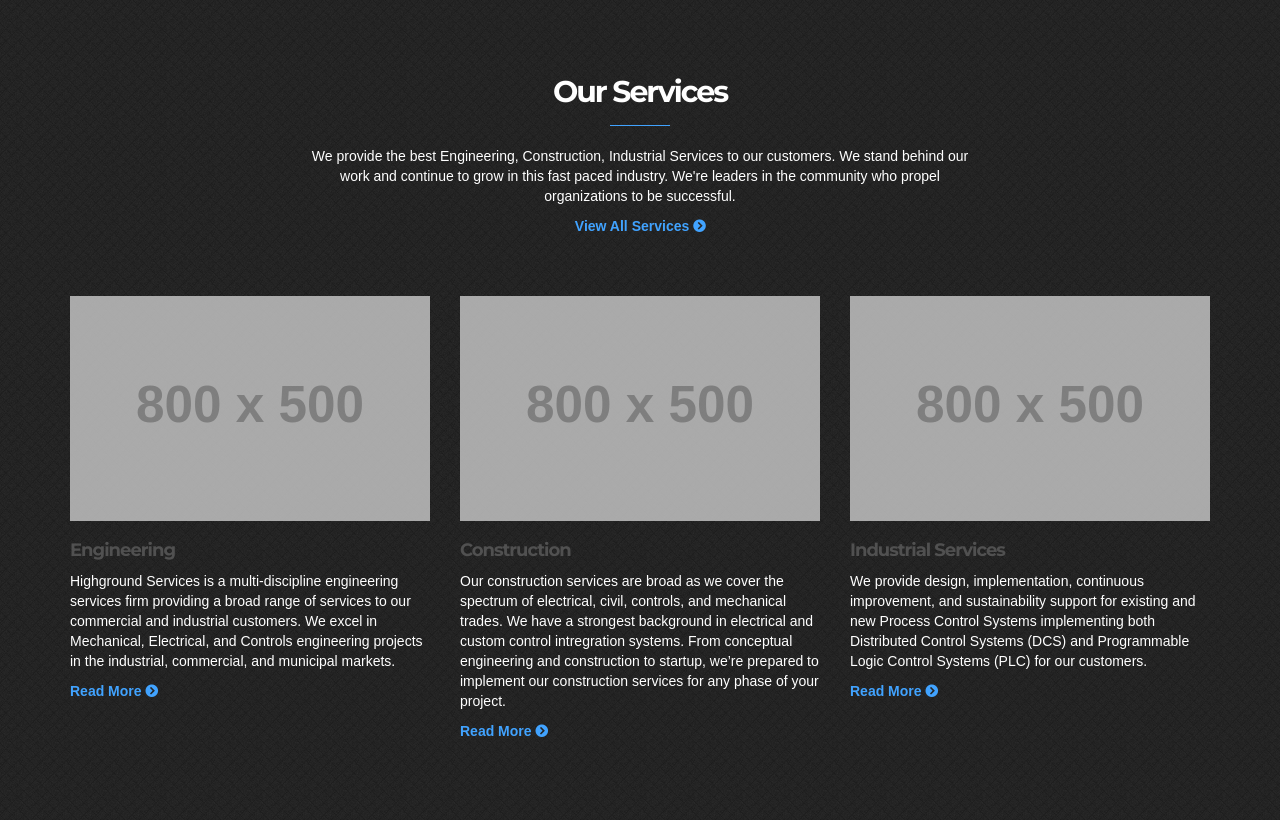
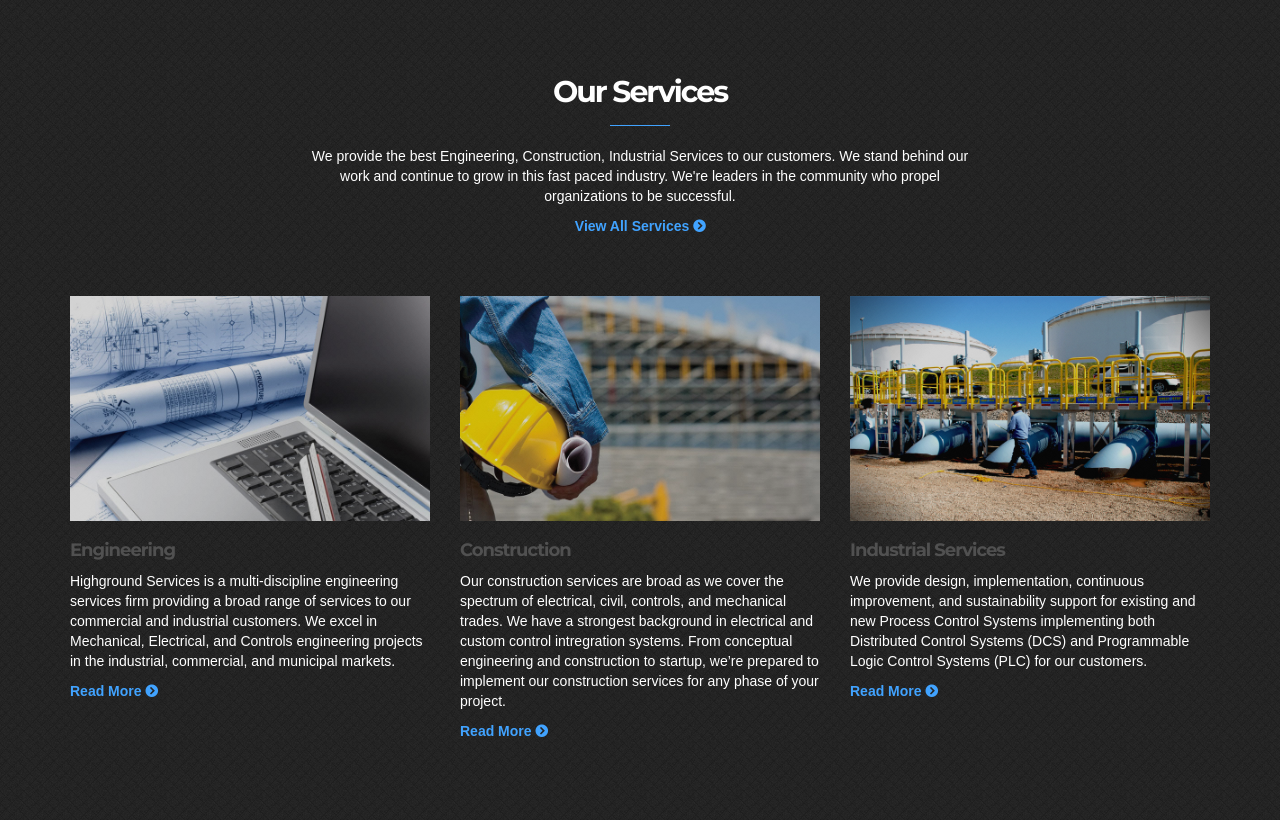
Before and after one commit to boarderdav/HighgroundEngineering, a PHP site: page / in a window 1280 px wide. Shown: the part 1058-1878 px from the top of the page. Run offline with PHP 8.4, Linux system fonts and the light colour scheme; grey boxes labelled with a size stand in for pictures from a placeholder-image service; some libraries are stand-ins or nearby versions; some web fonts are replaced.

Commit message:
homepage updates, new main pictures

```diff
--- a/index.html
+++ b/index.html
@@ -231,7 +231,7 @@
                 <div class="col-sm-4 col-md-4">
                     <div class="service"> <!-- Service #1 -->
                         <a href="service/civil-architecture.php">
-                            <img src="http://placehold.it/800x500" alt="" class="img-responsive">
+                            <img src="img/engineering1.jpg" alt="" class="img-responsive">
                         </a>
                         <a href="service/civil-architecture.php"><h4>Engineering</h4></a>
                         <p>Highground Services is a multi-discipline engineering services firm providing a broad range of services to our commercial and industrial customers. We excel in Mechanical, Electrical, and Controls engineering projects in the industrial, commercial, and municipal markets.</p>
@@ -242,7 +242,7 @@
                 <div class="col-sm-4 col-md-4">
                     <div class="service"> <!-- Service #2 -->
                         <a href="service/mechanical.php">
-                            <img src="http://placehold.it/800x500" alt="" class="img-responsive">
+                            <img src="img/construction1.jpg" alt="" class="img-responsive">
                         </a>
                         <a href="service/mechanical.php"><h4>Construction</h4></a>
                         <p>Our construction services are broad as we cover the spectrum of electrical, civil, controls, and mechanical trades. We have a strongest background in electrical and custom control intregration systems. From conceptual engineering and construction to startup, we’re prepared to implement our construction services for any phase of your project.</p>
@@ -253,7 +253,7 @@
                 <div class="col-sm-4 col-md-4">
                     <div class="service"> <!-- Service #3 -->
                         <a href="service/electrical.php">
-                            <img src="http://placehold.it/800x500" alt="" class="img-responsive">
+                            <img src="img/industrial1.jpg" alt="" class="img-responsive">
                         </a>
                         <a href="service/electrical.php"><h4>Industrial Services</h4></a>
                         <p>We provide design, implementation, continuous improvement, and sustainability support for existing and new Process Control Systems implementing both Distributed Control Systems (DCS) and Programmable Logic Control Systems (PLC) for our customers.  </p>
--- a/index.php
+++ b/index.php
@@ -144,7 +144,7 @@
                 <div class="col-sm-4 col-md-4">
                     <div class="service"> <!-- Service #1 -->
                         <a href="service/civil-architecture.php">
-                            <img src="http://placehold.it/800x500" alt="" class="img-responsive">
+                            <img src="img/engineering1.jpg" alt="" class="img-responsive">
                         </a>
                         <a href="service/civil-architecture.php"><h4>Engineering</h4></a>
                         <p>Highground Services is a multi-discipline engineering services firm providing a broad range of services to our commercial and industrial customers. We excel in Mechanical, Electrical, and Controls engineering projects in the industrial, commercial, and municipal markets.</p>
@@ -155,7 +155,7 @@
                 <div class="col-sm-4 col-md-4">
                     <div class="service"> <!-- Service #2 -->
                         <a href="service/mechanical.php">
-                            <img src="http://placehold.it/800x500" alt="" class="img-responsive">
+                            <img src="img/construction1.jpg" alt="" class="img-responsive">
                         </a>
                         <a href="service/mechanical.php"><h4>Construction</h4></a>
                         <p>Our construction services are broad as we cover the spectrum of electrical, civil, controls, and mechanical trades. We have a strongest background in electrical and custom control intregration systems. From conceptual engineering and construction to startup, we’re prepared to implement our construction services for any phase of your project.</p>
@@ -166,7 +166,7 @@
                 <div class="col-sm-4 col-md-4">
                     <div class="service"> <!-- Service #3 -->
                         <a href="service/electrical.php">
-                            <img src="http://placehold.it/800x500" alt="" class="img-responsive">
+                            <img src="img/industrial1.jpg" alt="" class="img-responsive">
                         </a>
                         <a href="service/electrical.php"><h4>Industrial Services</h4></a>
                         <p>We provide design, implementation, continuous improvement, and sustainability support for existing and new Process Control Systems implementing both Distributed Control Systems (DCS) and Programmable Logic Control Systems (PLC) for our customers.  </p>
```
Also changed, not shown: img/construction1.jpg (added), img/engineering1.jpg (added), img/industrial1.jpg (added).
